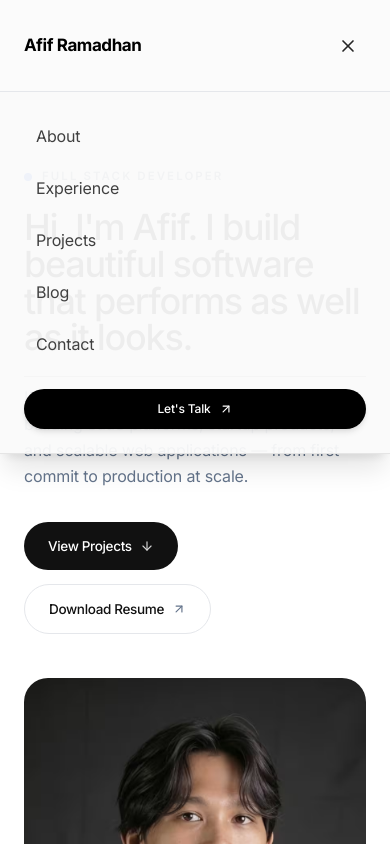
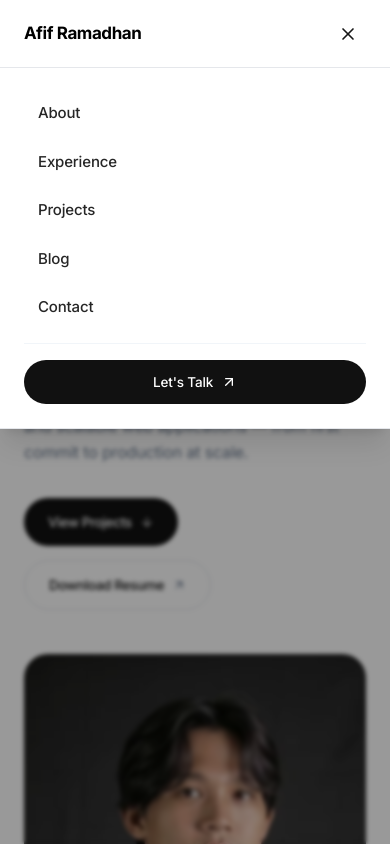
Before and after one commit to aafifr/portfolio, a React (Vite) app: page / in a window 390 px wide. Both pictures are taken after a click on the button "Toggle Navigation Menu". Shown: the top 844 px of the page. Built offline with nearby package versions, Linux system fonts and the light colour scheme.

Commit message:
fix(mobile): optimize mobile navbar height, solid dropdown background, and dimmed backdrop overlay

```diff
--- a/src/components/Hero.tsx
+++ b/src/components/Hero.tsx
@@ -17,7 +17,7 @@ export const Hero: React.FC<HeroProps> = () => {
   };
 
   return (
-    <section className="relative pt-[164px] pb-[110px] px-6 sm:px-12 overflow-hidden">
+    <section className="relative pt-[140px] sm:pt-[150px] md:pt-[164px] pb-[110px] px-6 sm:px-12 overflow-hidden">
       {/* 1200px Max-Width Inner Container matching 1200 x 560px inspector spec */}
       <div className="max-w-[1200px] mx-auto w-full flex flex-col lg:flex-row items-center lg:items-stretch lg:h-[560px] justify-between gap-10 lg:gap-[72px]">
         {/* Left Column: Exactly 688px width on desktop with vertical distribute */}
--- a/src/components/Navbar.tsx
+++ b/src/components/Navbar.tsx
@@ -19,8 +19,11 @@ export const Navbar: React.FC<NavbarProps> = ({ onOpenContact }) => {
   ];
 
   return (
+    <>
       <nav
-      className="fixed top-0 left-0 right-0 z-50 transition-all duration-200 bg-[#FAFAFA]/75 backdrop-blur-md border-b border-[#E5E7EB] px-6 sm:px-12 py-[22px] h-[92px] flex items-center justify-center"
+        className={`fixed top-0 left-0 right-0 z-50 transition-colors duration-200 border-b border-[#E5E7EB] px-6 sm:px-8 md:px-12 h-[68px] md:h-[92px] flex items-center justify-center ${
+          mobileMenuOpen ? 'bg-white' : 'bg-[#FAFAFA]/80 backdrop-blur-md'
+        }`}
       >
         <div className="max-w-[1200px] w-full mx-auto flex items-center justify-between">
           {/* Brand / Logo */}
@@ -45,7 +48,7 @@ export const Navbar: React.FC<NavbarProps> = ({ onOpenContact }) => {
               ))}
             </div>
 
-          {/* Let's Talk CTA Button (Turns Blue on Hover, No Shadow) */}
+            {/* Let's Talk CTA Button */}
             <button
               onClick={onOpenContact}
               className="group inline-flex items-center justify-center gap-1.5 px-6 py-2.5 rounded-full text-[13.5px] font-medium text-white bg-[#111111] hover:bg-[#2563EB] active:scale-97 transition-colors duration-200 cursor-pointer ml-1 font-sans"
@@ -55,11 +58,11 @@ export const Navbar: React.FC<NavbarProps> = ({ onOpenContact }) => {
             </button>
           </div>
 
-        {/* Mobile Hamburger Toggle */}
+          {/* Mobile Hamburger Toggle Button */}
           <div className="flex md:hidden items-center">
             <button
               onClick={() => setMobileMenuOpen(!mobileMenuOpen)}
-            className="p-2 rounded-lg text-neutral-800 hover:bg-neutral-100 transition-colors cursor-pointer"
+              className="p-2 rounded-lg text-neutral-900 hover:bg-neutral-100 active:scale-95 transition-all cursor-pointer"
               aria-label="Toggle Navigation Menu"
             >
               {mobileMenuOpen ? <X className="w-5 h-5" /> : <Menu className="w-5 h-5" />}
@@ -67,37 +70,38 @@ export const Navbar: React.FC<NavbarProps> = ({ onOpenContact }) => {
           </div>
         </div>
 
-      {/* Mobile Drawer Menu */}
+        {/* Mobile Drawer Menu (Solid Background) */}
         <AnimatePresence>
           {mobileMenuOpen && (
             <motion.div
-            initial={{ opacity: 0, y: -10 }}
+              initial={{ opacity: 0, y: -8 }}
               animate={{ opacity: 1, y: 0 }}
-            exit={{ opacity: 0, y: -10 }}
-            transition={{ duration: 0.2 }}
-            className="md:hidden absolute top-[92px] left-0 right-0 bg-[#FAFAFA]/95 backdrop-blur-md border-b border-neutral-200 px-6 py-6 shadow-xl"
+              exit={{ opacity: 0, y: -8 }}
+              transition={{ duration: 0.18, ease: 'easeOut' }}
+              className="md:hidden absolute top-[68px] left-0 right-0 bg-white border-b border-[#E5E7EB] px-6 py-6 shadow-xl z-50"
             >
-            <div className="flex flex-col gap-3">
+              <div className="flex flex-col gap-1.5">
                 {navLinks.map((link) => (
                   <a
                     key={link.name}
                     href={link.href}
                     onClick={() => setMobileMenuOpen(false)}
-                  className="px-3 py-2 rounded-lg text-base font-normal text-neutral-700 hover:bg-neutral-50 hover:text-neutral-900 transition-colors"
+                    className="px-3.5 py-2.5 rounded-xl text-[15px] font-medium text-neutral-800 hover:bg-neutral-50 hover:text-neutral-950 transition-colors"
                   >
                     {link.name}
                   </a>
                 ))}
-              <div className="pt-3 border-t border-neutral-100">
+
+                <div className="pt-4 mt-2 border-t border-[#F1F5F9]">
                   <button
                     onClick={() => {
                       setMobileMenuOpen(false);
                       onOpenContact();
                     }}
-                  className="w-full flex items-center justify-center gap-2 py-3 rounded-full bg-[#000000] text-white text-xs font-medium shadow-md active:scale-98 transition-all"
+                    className="w-full flex items-center justify-center gap-2 py-3 px-5 rounded-full bg-[#111111] hover:bg-[#2563EB] text-white text-[13.5px] font-medium active:scale-98 transition-colors"
                   >
                     <span>Let's Talk</span>
-                  <ArrowUpRight className="w-3.5 h-3.5" />
+                    <ArrowUpRight className="w-4 h-4" />
                   </button>
                 </div>
               </div>
@@ -105,5 +109,21 @@ export const Navbar: React.FC<NavbarProps> = ({ onOpenContact }) => {
           )}
         </AnimatePresence>
       </nav>
+
+      {/* Dimmed Backdrop Overlay Outside of Mobile Menu Popup */}
+      <AnimatePresence>
+        {mobileMenuOpen && (
+          <motion.div
+            initial={{ opacity: 0 }}
+            animate={{ opacity: 1 }}
+            exit={{ opacity: 0 }}
+            transition={{ duration: 0.2 }}
+            onClick={() => setMobileMenuOpen(false)}
+            className="md:hidden fixed inset-0 top-[68px] bg-black/40 backdrop-blur-[2px] z-40 cursor-pointer"
+            aria-hidden="true"
+          />
+        )}
+      </AnimatePresence>
+    </>
   );
 };
```
Lines whose indentation alone changed are shown as unchanged.
